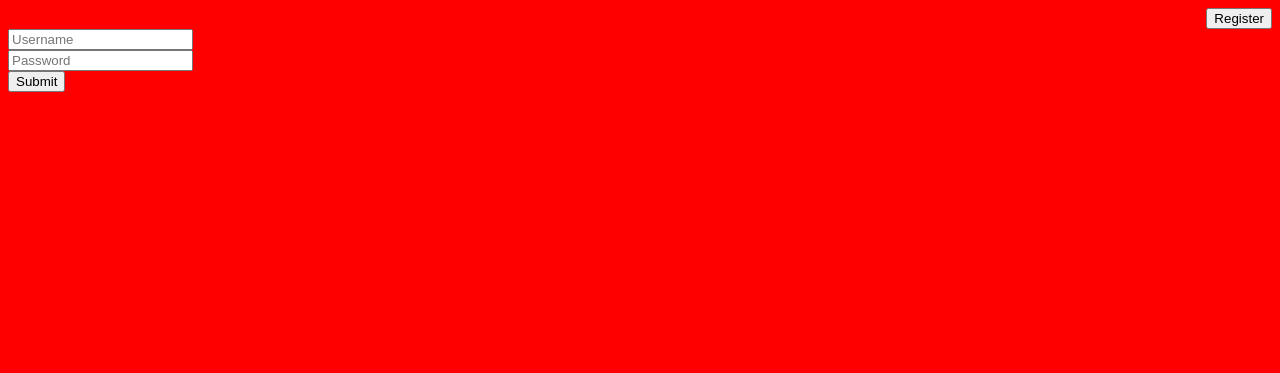
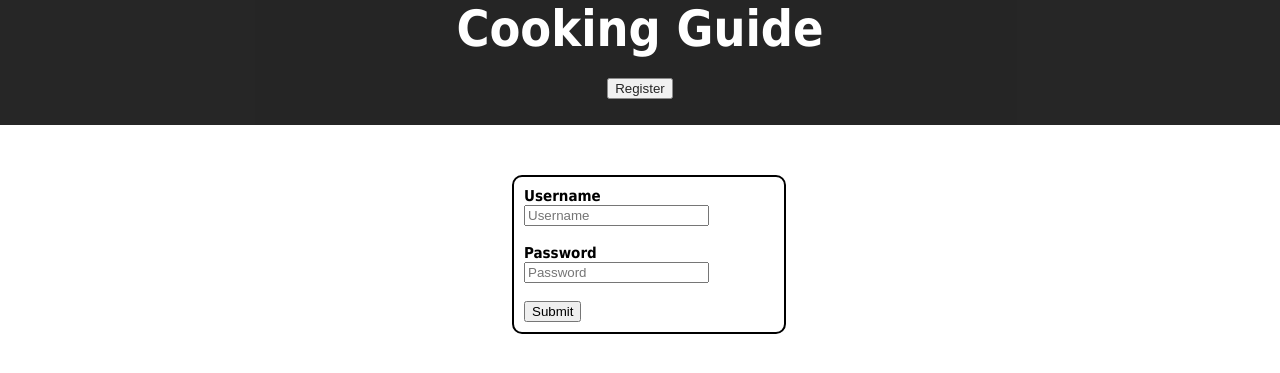
Before and after one commit to mr-pramod-98/Cooking-Guide, a Django app: page /account/login in a window 1280 px wide. Shown: the top 373 px of the page. Run offline with Django 3.2, Linux system fonts and the light colour scheme.

Commit message:
Update login.html

```diff
--- a/Recipe/templates/login.html
+++ b/Recipe/templates/login.html
@@ -1,26 +1,47 @@
+{% load static%}
 <!doctype>
 <html>
 
 <head>
-    <title>Pramod</title>
+    <title>Cooking Guide</title>
+    <link rel="stylesheet" type="text/css" href="{% static 'cook/index.css'%}">
+    <link rel="stylesheet" type="text/css" href="{% static 'account/register.css'%}">
 </head>
 
-<body bgcolor="red">
+<body>
+    <header>
 
-    <div align="right">
-        <!-- REDIRECTING FROM "login" PAGE OF "cook" APP TO "register" PAGE OF "cook" APP -->
-        <a href="register">
-            <button> Register</button>
-        </a>
-    </div>
+            <div  id="header" align="center">
 
-    <form action="login" method="post">
+                <h3>Cooking Guide</h3>
+                <!-- REDIRECTING FROM "login" PAGE OF "cook" APP TO "register" PAGE OF "cook" APP -->
+                <a class="button" href="register"><button> Register</button></a>
 
-        <input type="text" name="username" placeholder="Username"><br>
-        <input type="password" name="password" placeholder="Password"><br>
-        <input type="submit">
+            </div>
+
+    </header>
+
+    <section>
+
+        <form id="form" action="login" method="post">
+            {% csrf_token%}
+
+            <li>Username</li>
+            <input type="text" name="username" placeholder="Username"><br><br>
+            <li>Password</li>
+            <input type="password" name="password" placeholder="Password"><br><br>
+            <input type="submit" value="Submit">
 
     </form>
 
+        <!-- PRINTING ERROR MESSAGE -->
+        {% for message in messages %}
+
+        <h3> {{message}} </h3>
+
+        {% endfor %}
+
+    </section>
+
 </body>
 </html>
```
